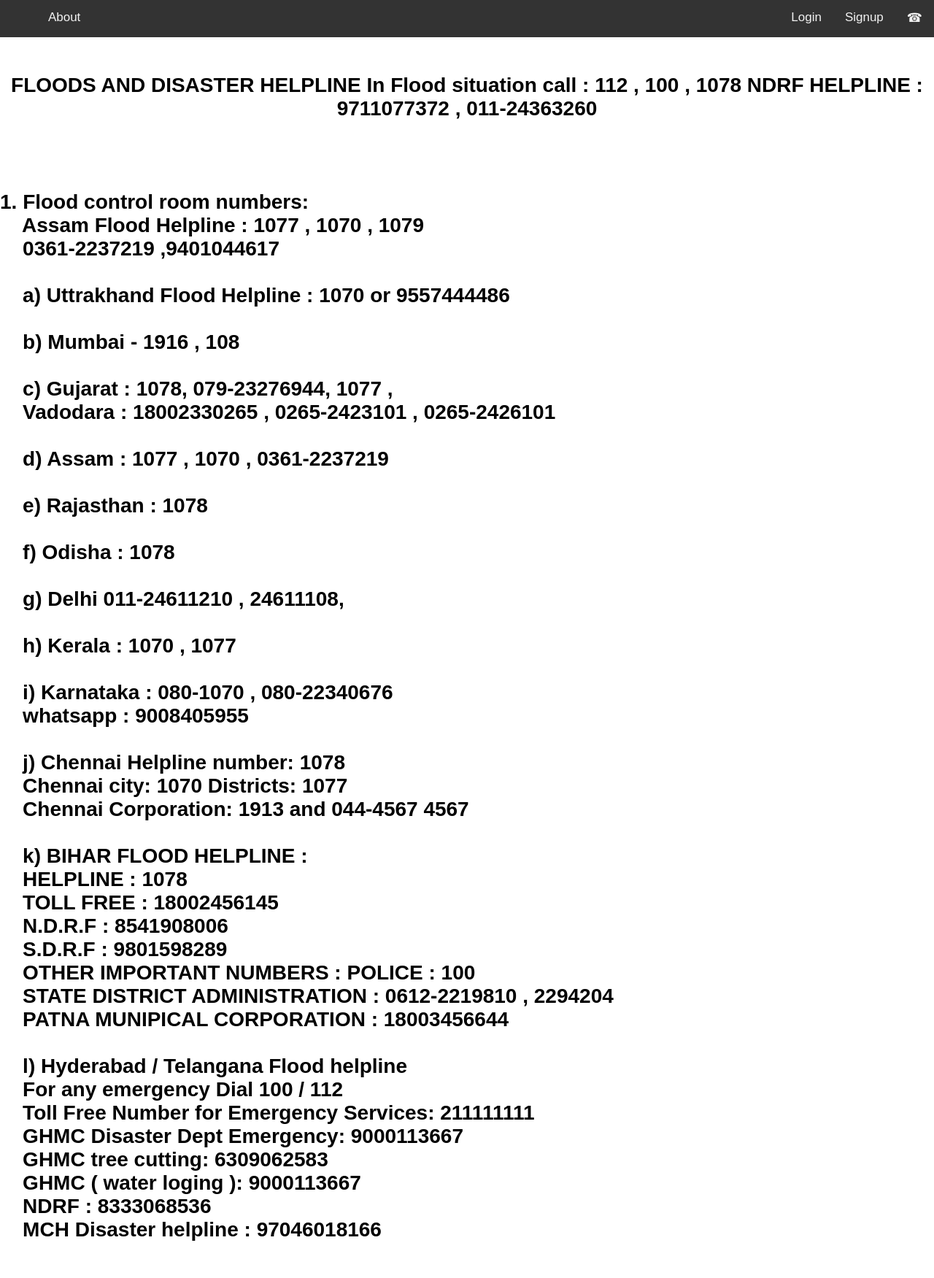
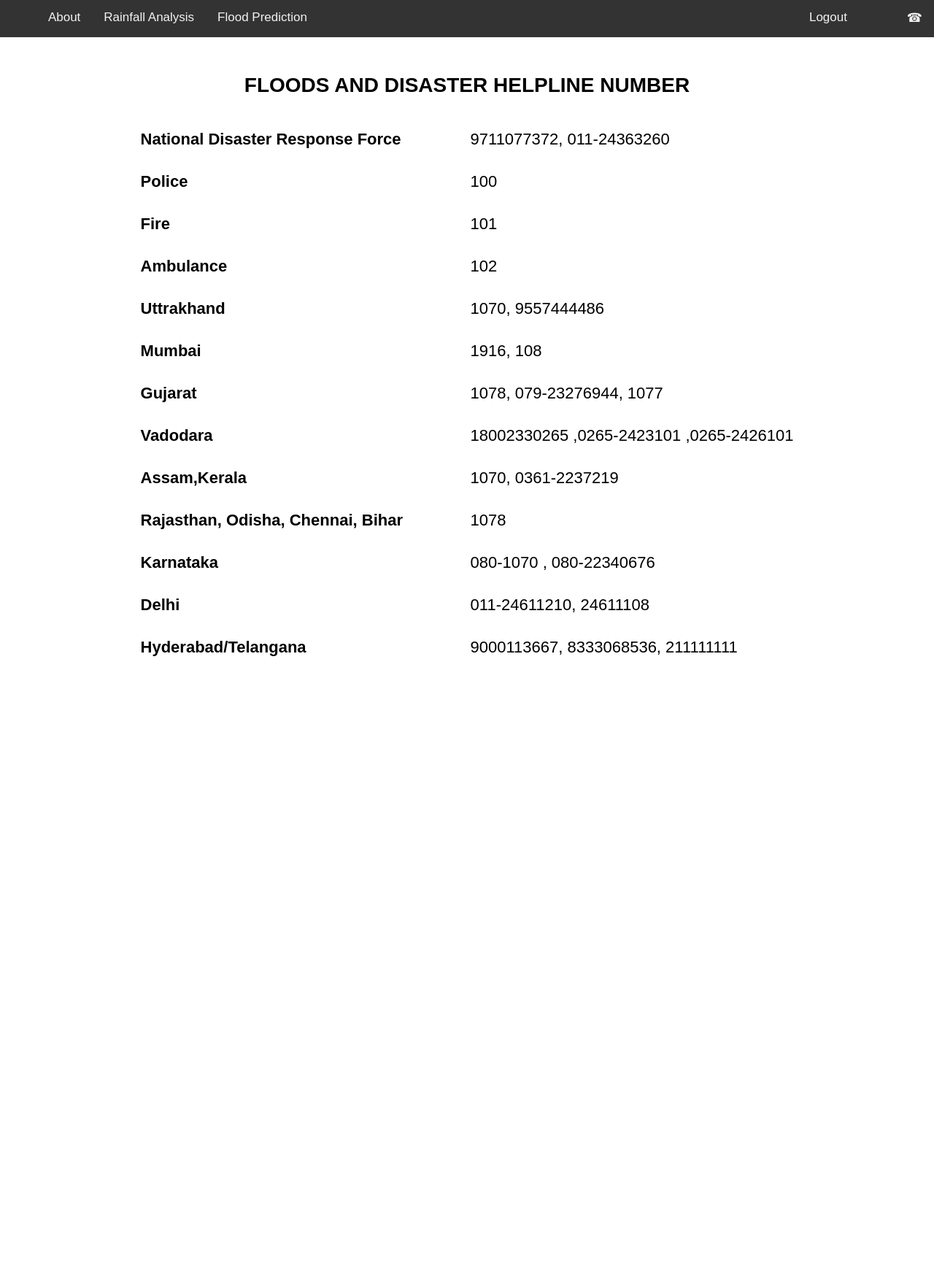
Before and after one commit to nitinkashyap1821/final_year_project, a Flask app: page /help in a window 1280 px wide. Shown: the part 200-1951 px from the top of the page at 73% size. After the commit the page ends 1099 px from the top, so only its background shows below. Run offline with Flask 2, Linux system fonts and the light colour scheme.

Commit message:
changed help

```diff
--- a/app.py
+++ b/app.py
@@ -146,7 +146,7 @@ def about():
 
 # --------------------------------------help_page-------------------------------------------------------------------------
 @app.route("/help")
-def helping():
+def help():
     return render_template('help.html')
 
 
--- a/static/styles/project.css
+++ b/static/styles/project.css
@@ -53,8 +53,29 @@ body {
 .topnav-right{
 float:right;
 }
+
 p{
 margin-left: 80px;
 margin-top: 50px;
 margin-right: 80px;
 }
+
+table{
+    font-family: arial, sans-serif;
+    }
+
+.center {
+     margin-left: auto;
+     margin-right: auto;
+}
+
+td, th {
+  text-align: left;
+  padding: 15px;
+  font-size: 22px;
+}
+
+.left {
+    width:420px;
+    font-weight: bold;
+}
--- a/templates/help.html
+++ b/templates/help.html
@@ -12,68 +12,77 @@
 
 
 <div id="navbar">
-    <a class="material-icons" style="font-size:23px" href="/home">&#xe88a;</a>
-    <a href="/about" title="about">About</a>
+    <a class="material-icons" style="font-size:23px" href="/index">&#xe88a;</a>
+  <a href="/aboutafterlogin" title="about">About</a>
+    <a href="/rainfall_analysis_predict"title="Rainfall prediction">Rainfall Analysis</a>
+  <a href="/predict"title="Predict">Flood Prediction</a>
       <div class="topnav-right">
-        <a href="/user_login" title="signin">Login</a>
-          <a href="/user_register" title="signup">Signup</a>
-          <a href="/help" title="contact us">&#9742</a>
-    </div>
+        <a href="/logout" title="Logout">Logout</a>
+        <a class="material-icons" style="font-size:23px" href="/user_account">&#xe7ff;</a>
+          <a href="/helpafterlogin" title="contact us">&#9742</a>
+      </div>
 </div>
 
-<p><b><center>
-        FLOODS AND DISASTER HELPLINE
-        In Flood situation call : 112 , 100 , 1078
-        NDRF HELPLINE : 9711077372 , 011-24363260</center>
-        <br><br><br>
-        1.  Flood control room numbers:
-        <br>&nbsp &nbsp Assam Flood Helpline  : 1077 , 1070 , 1079
-        <br>   &nbsp &nbsp 0361-2237219 ,9401044617
-        <br><br> &nbsp &nbsp a) Uttrakhand Flood Helpline : 1070 or 9557444486
-        <br><br>&nbsp &nbsp  b) Mumbai - 1916 , 108
-        <br><br> &nbsp &nbsp c) Gujarat : 1078, 079-23276944, 1077 ,
-        <br>  &nbsp &nbsp Vadodara : 18002330265 , 0265-2423101 , 0265-2426101
-        <br><br>&nbsp &nbsp d) Assam : 1077 , 1070 , 0361-2237219
-        <br><br>&nbsp &nbsp e) Rajasthan : 1078
-        <br><br>&nbsp &nbsp f) Odisha : 1078
-        <br><br>&nbsp &nbsp g) Delhi 011-24611210 , 24611108,
-        <br><br>&nbsp &nbsp h) Kerala : 1070 , 1077
-        <br><br>&nbsp &nbsp i) Karnataka : 080-1070 , 080-22340676
-        <br>&nbsp &nbsp whatsapp : 9008405955
-        <br><br>&nbsp &nbsp j) Chennai Helpline number: 1078
-        <br>&nbsp &nbsp Chennai city: 1070 Districts: 1077
-        <br>&nbsp &nbsp Chennai Corporation: 1913 and 044-4567 4567
-        <br><br>&nbsp &nbsp k) BIHAR FLOOD HELPLINE :
-        <br>
-        &nbsp &nbsp HELPLINE  : 1078
-      <br>&nbsp &nbsp
-      TOLL FREE : 18002456145
-      <br>&nbsp &nbsp
-      N.D.R.F : 8541908006
-      <br>&nbsp &nbsp
-      S.D.R.F : 9801598289
-      <br>&nbsp &nbsp
-      OTHER IMPORTANT NUMBERS : POLICE : 100
-      <br>&nbsp &nbsp
-      STATE DISTRICT ADMINISTRATION : 0612-2219810 , 2294204
-      <br>&nbsp &nbsp
-      PATNA MUNIPICAL CORPORATION : 18003456644
-      <br><br>&nbsp &nbsp
-        l) Hyderabad / Telangana Flood helpline
-     <br>&nbsp &nbsp
-         For any emergency Dial 100 / 112
-         <br>&nbsp &nbsp
-         Toll Free Number for Emergency Services: 211111111 <br>
-         &nbsp &nbsp GHMC Disaster Dept Emergency: 9000113667<br>
+<b><p style="text-align:center">FLOODS AND DISASTER HELPLINE NUMBER</p></b>
 
-         &nbsp &nbsp GHMC tree cutting: 6309062583<br>&nbsp &nbsp
+<table class="center">
+  <tr>
+    <td class="left">National Disaster Response Force</td>
+    <td>9711077372, 011-24363260</td>
+  </tr>
+  <tr>
+    <td class="left">Police</td>
+    <td>100</td>
+  </tr>
+  <tr>
+    <td class="left">Fire</td>
+    <td>101</td>
 
-         GHMC ( water loging ): 9000113667<br>&nbsp &nbsp
+  </tr>
+  <tr>
+    <td class="left">Ambulance</td>
+    <td>102</td>
 
-         NDRF : 8333068536<br>&nbsp &nbsp
+  </tr>
+  <tr>
+    <td class="left">Uttrakhand</td>
+    <td>1070, 9557444486</td>
 
-         MCH Disaster helpline : 97046018166 <br></b>
-    </p>
+  </tr>
+  <tr>
+    <td class="left">Mumbai</td>
+    <td>1916, 108</td>
+  </tr>
+  <tr>
+    <td class="left">Gujarat</td>
+    <td>1078, 079-23276944, 1077</td>
+  </tr>
+  <tr>
+    <td class="left">Vadodara</td>
+    <td>18002330265 ,0265-2423101 ,0265-2426101</td>
+  </tr>
+  <tr>
+    <td class="left">Assam,Kerala</td>
+    <td>1070, 0361-2237219</td>
+  </tr>
+  <tr>
+    <td class="left">Rajasthan, Odisha, Chennai, Bihar</td>
+    <td>1078</td>
+  </tr>
+    <tr>
+    <td class="left">Karnataka</td>
+    <td>080-1070 , 080-22340676</td>
+  </tr>
+    <tr>
+    <td class="left">Delhi</td>
+    <td>011-24611210, 24611108</td>
+  </tr>
+    <tr>
+    <td class="left">Hyderabad/Telangana</td>
+    <td>9000113667, 8333068536, 211111111</td>
+  </tr>
+</table>
+
 
 
 <script>
@@ -90,6 +99,5 @@
     }
   }
   </script>
-
 </body>
 </html>
```
Also changed, not shown: templates/helpafterlogin.html (+55 -49 lines).
